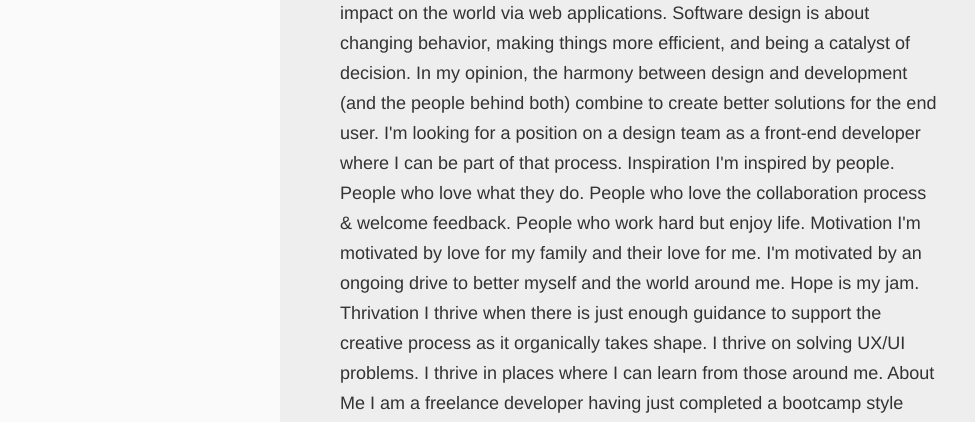
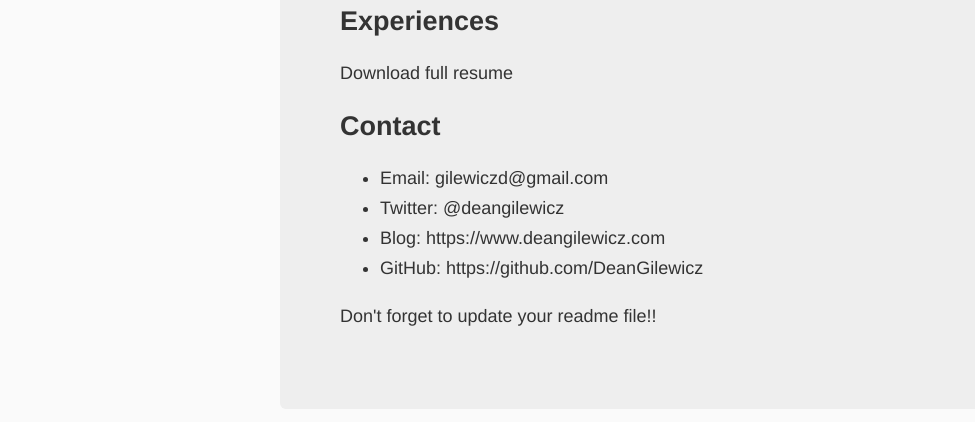
Before and after one commit to DeanGilewicz/Portfolio, a website: page app/index.html in a window 1280 px wide. Shown: the part 1756-2178 px from the top of the page, without its empty margins (0-975 px from the left). Drawn offline with nearby package versions, Linux system fonts and the light colour scheme; files that its build step writes are made by us from their sources.

Commit message:
basic sections added

```diff
--- a/app/index.html
+++ b/app/index.html
@@ -38,6 +38,22 @@
         <h2>About</h2>
         <img src="" alt="picture of Dean Gilewicz" />
         <p>front end developer, keen traveler, soccer enthusiast</p>
+        I can make a larger impact on the world via web applications
+
+        Work
+
+        Play
+
+        Motivation
+
+        People who care what they do and take pride in their performance
+
+        People who work hard but enjoy life.
+
+        People who love the collaboration process & welcome feedback.
+
+        Ongoing drive to better myself and the experiences I can provide users
+
       </section>
       <section>
         <h2>Skills</h2>
@@ -80,27 +96,6 @@
       <section>
         <h2>Experiences</h2>
         <p>Download full resume</p>
-        Two years ago I decided to make a change. I left a career in the non-profit field to pursue web design. Why? I am convinced I can make a wider impact on the world via web applications.
-
-        Software design is about changing behavior, making things more efficient, and being a catalyst of decision. In my opinion, the harmony between design and development (and the people behind both) combine to create better solutions for the end user. I'm looking for a position on a design team as a front-end developer where I can be part of that process.
-
-        Inspiration
-        I'm inspired by people. People who love what they do. People who love the collaboration process & welcome feedback. People who work hard but enjoy life.
-
-        Motivation
-        I'm motivated by love for my family and their love for me. I'm motivated by an ongoing drive to better myself and the world around me. Hope is my jam.
-
-        Thrivation
-        I thrive when there is just enough guidance to support the creative process as it organically takes shape. I thrive on solving UX/UI problems. I thrive in places where I can learn from those around me.
-
-        About Me
-        I am a freelance developer having just completed a bootcamp style front-end program. I persistently ask 'why' to get the clearest picture of the project goal and how best to accomplish it. I have a simple and clean design aesthetic. I work best in collaboration and I enjoy taking abstract ideas and creating something concrete, efficient and beautiful.
-
-        A little more 'About Me'
-        Two years ago I decided to make a change. I left a career in the non-profit field to pursue web design. Why? I am convinced I can make a wider impact on the world via web applications.
-
-        Software design is about changing behavior, making things more efficient, and being a catalyst for decision. In my opinion, the harmony between design and development (and the people behind both) combine to create better solutions for the end user. I'm looking for a position on a design team as a front-end developer where I can be part of that process.
-
       </section>
       <section>
         <h2>Contact</h2>
```
